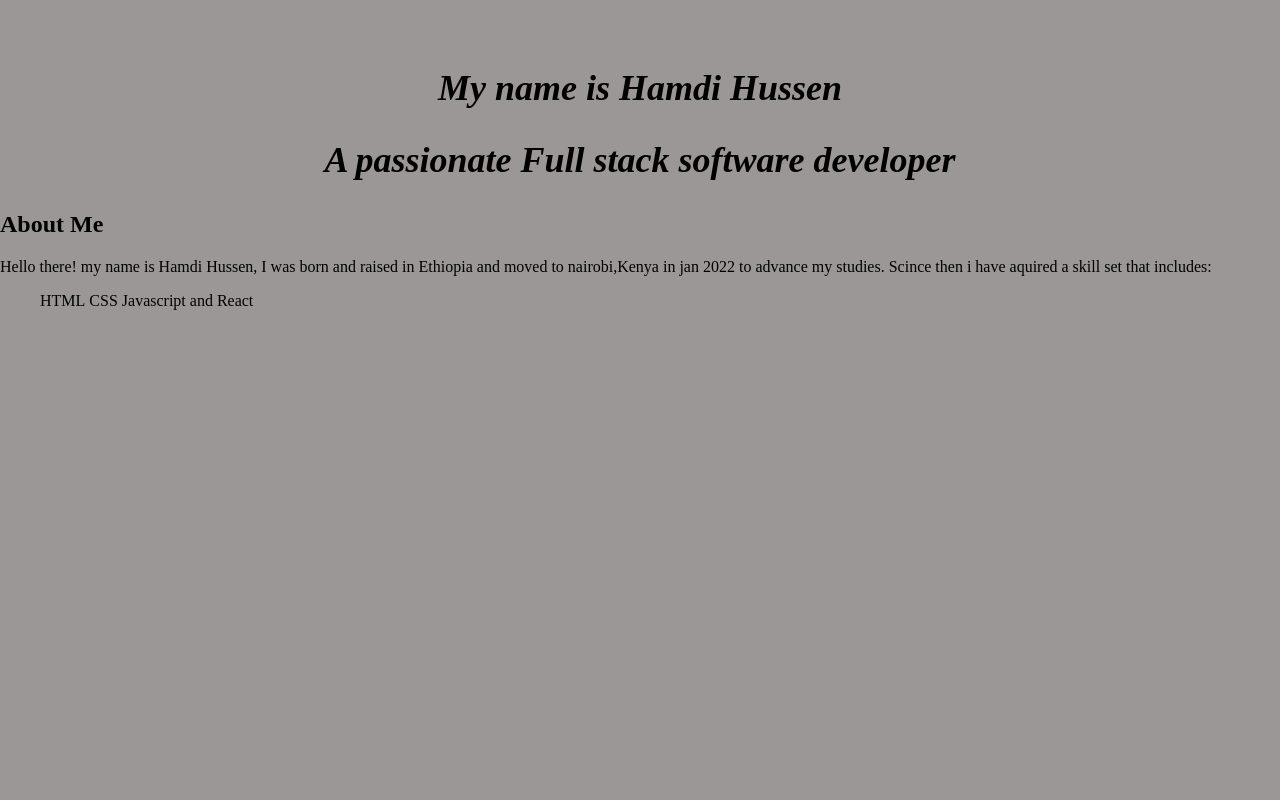
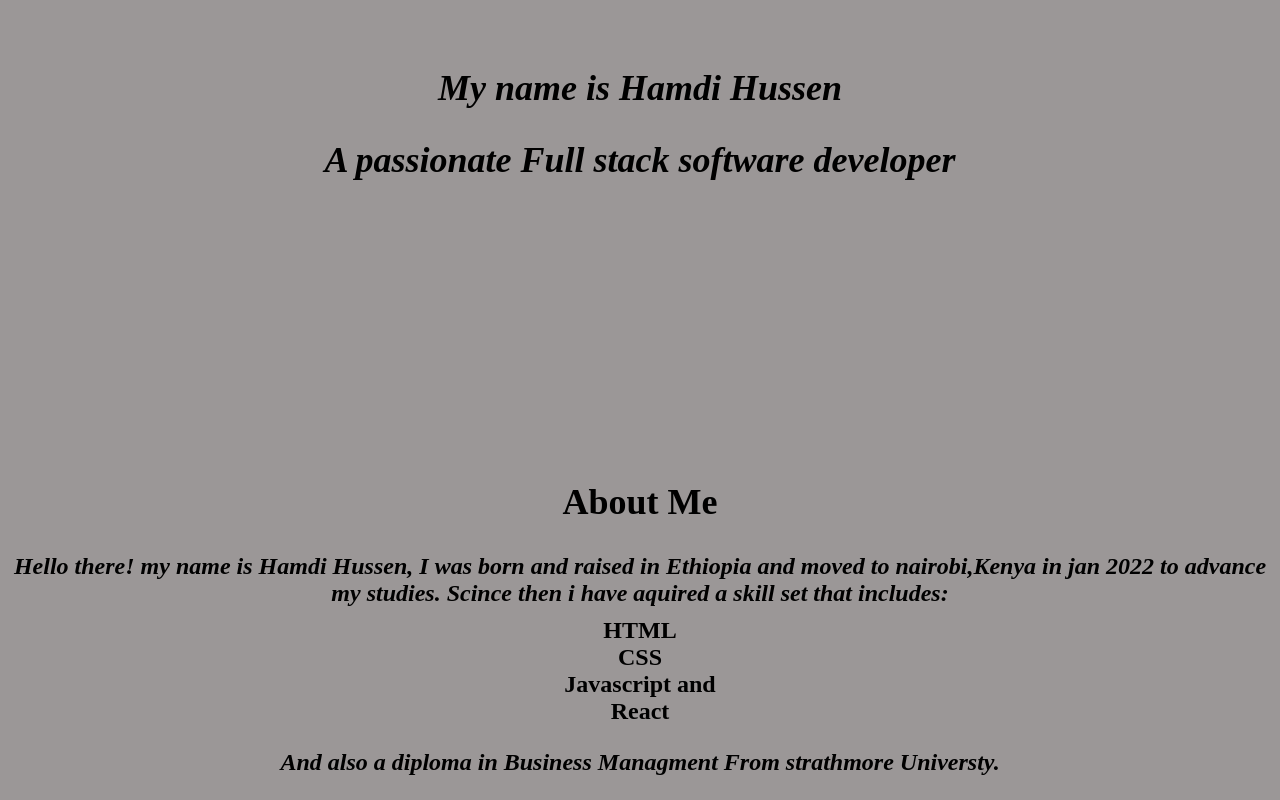
Before and after one commit to Hamdi-H/Portfolio, a plain HTML site: page index.html in a window 1280 px wide. Shown: the part 333-1133 px from the top of the page. Before the commit the page ends 800 px from the top, so only its background shows below. Drawn offline with Linux system fonts and the light colour scheme.

Commit message:
i added css to the about section

```diff
--- a/index.html
+++ b/index.html
@@ -36,14 +36,14 @@
             <p>Hello there! my name is Hamdi Hussen, I was born and raised in Ethiopia and moved to nairobi,Kenya in jan
                 2022 to advance my studies. Scince then i have aquired a skill set that includes:</p>
                </div>
+            <div>
 
-                <ul class="Skills">
-                    <li>HTML</li>
-                    <li>CSS</li>
-                    <li>Javascript and </li>
-                    <li>React</li>
-                </ul>
-
+                    <li class="skill-item">HTML</li>
+                    <li class="skill-item">CSS</li>
+                    <li class="skill-item">Javascript and </li>
+                    <li class="skill-item">React</li>
+            </div>
+            <div class="p"> <p>And also a diploma in Business Managment From strathmore Universty.</p></div>
 
     </section>
 
--- a/styles.css
+++ b/styles.css
@@ -54,3 +54,32 @@ letter-spacing: 5px;
     text-align: center;
     font-style: italic;
 }
+
+.About{
+    font-size: x-large;
+margin-top: 300px;
+}
+.About h1{
+text-align: center;
+}
+.About p{
+    font-style: italic;
+    margin: 10px;
+    text-align: center;
+align-items: center;
+font-weight: 600;
+}
+
+ .skill-item {
+    text-decoration: dotted;
+    display: list-item;
+    font-size:x-large;
+    text-align: center;
+    font-weight: 600;
+}
+.p{
+    text-align: center;
+    font-size: x-large;
+    font-style: italic;
+    font-weight: 600;
+}
```
